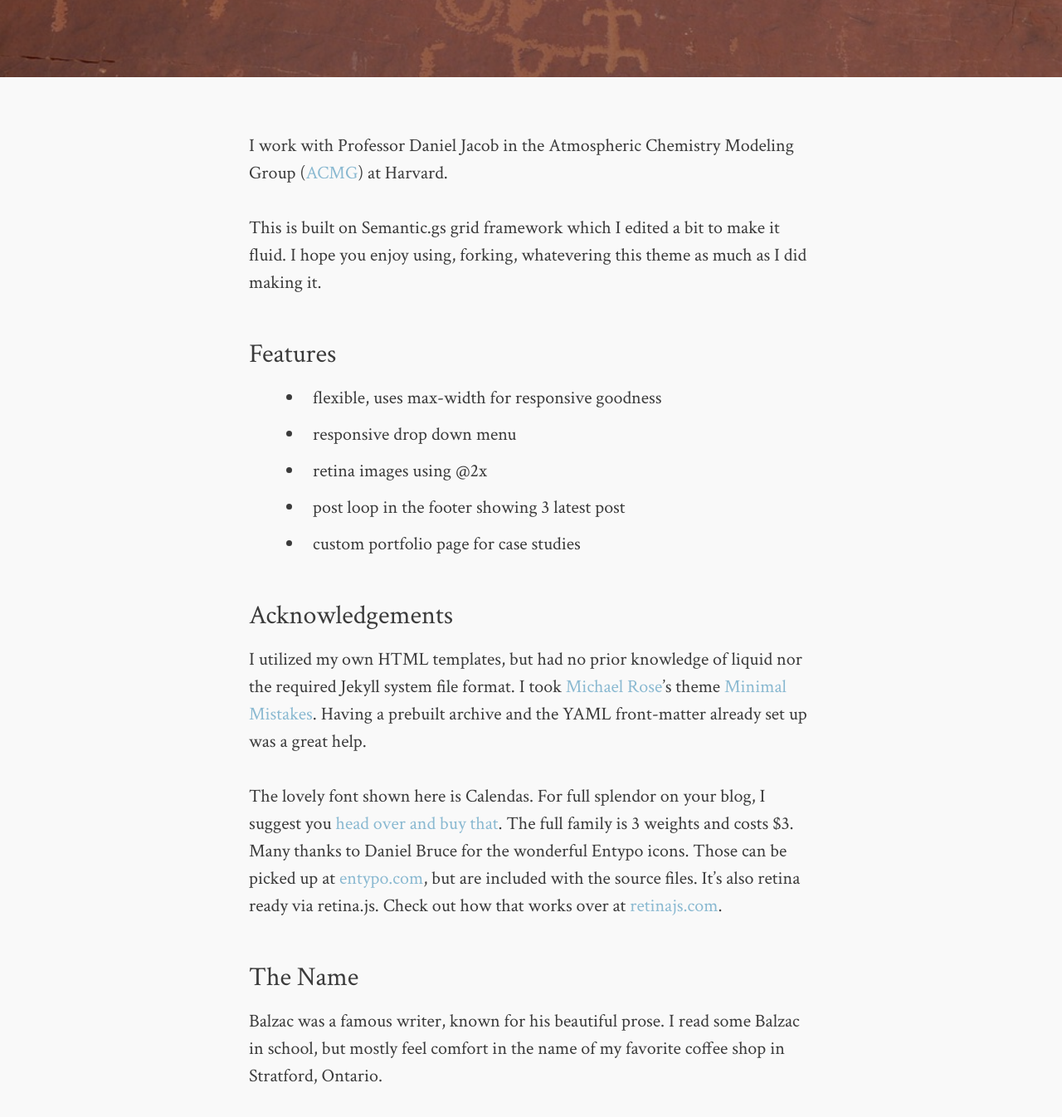
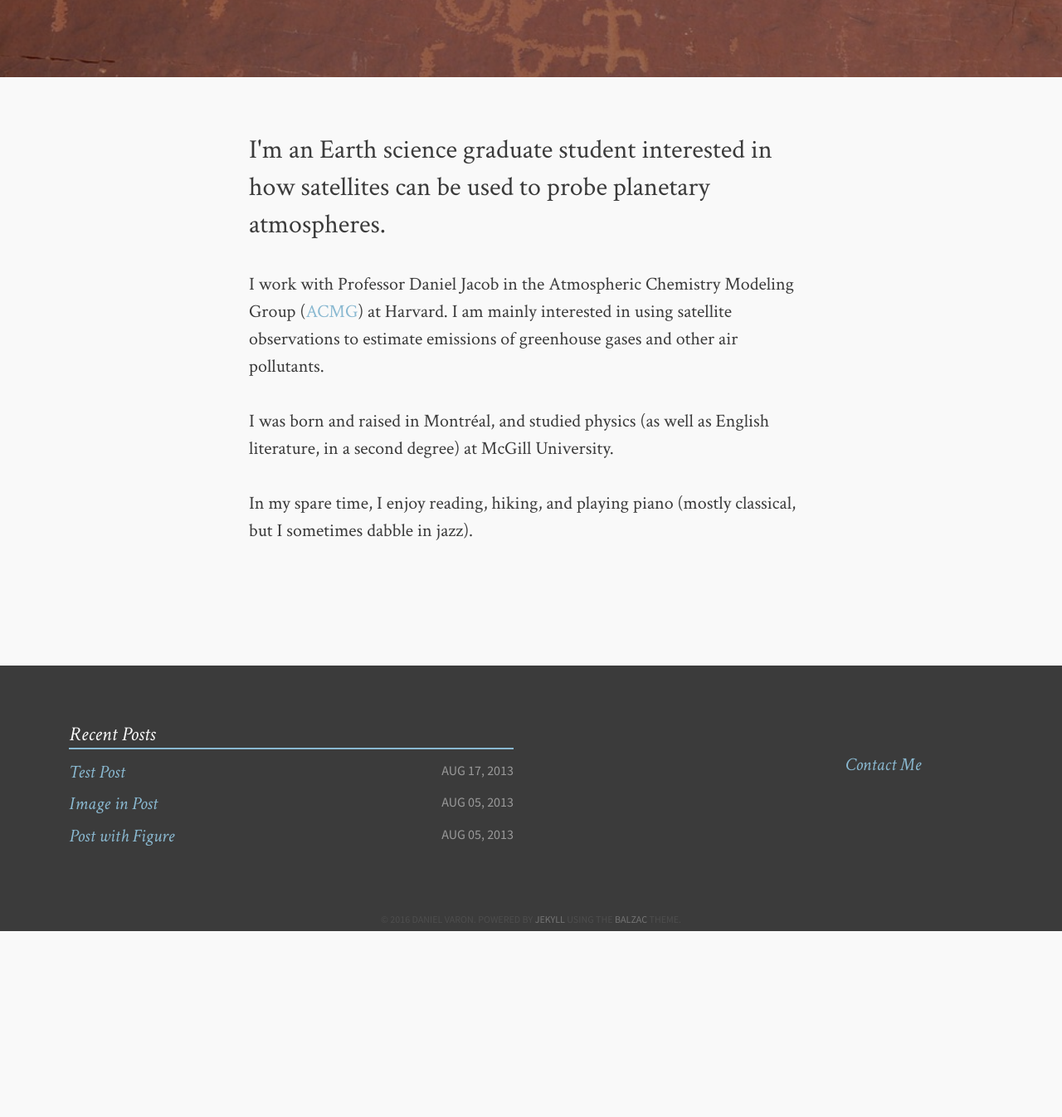
Before and after one commit to djvaron/djvaron.github.io, a Jekyll site: the page built from about.md, in a window 1280 px wide and 1400 px high, scrolled down 457 px. Shown: the top 1346 px of the window at 83% size. Built offline with Jekyll 4.4.1, drawn with Linux system fonts in a browser that asks for light colours; after the commit the page ends 1579 px from its top, so only the background shows below that.

Commit message:
Update about.md

```diff
--- a/about.md
+++ b/about.md
@@ -2,27 +2,14 @@
 layout: page
 permalink: /about/index.html
 title: About
-<!-- description: I'm a PhD student in the Atmospheric Chemistry Modeling Group ([ACMG](http://acmg.seas.harvard.edu/)) at Harvard. -->
+description: I'm an Earth science graduate student interested in how satellites can be used to probe planetary atmospheres.
 tags: [about]
 image:
   feature: about.JPG
 ---
 
-I work with Professor Daniel Jacob in the Atmospheric Chemistry Modeling Group ([ACMG](http://acmg.seas.harvard.edu/)) at Harvard.
+I work with Professor Daniel Jacob in the Atmospheric Chemistry Modeling Group ([ACMG](http://acmg.seas.harvard.edu/)) at Harvard. I am mainly interested in using satellite observations to estimate emissions of greenhouse gases and other air pollutants.
 
-This is built on Semantic.gs grid framework which I edited a bit to make it fluid. I hope you enjoy using, forking, whatevering this theme as much as I did making it.
+I was born and raised in Montr&#233;al, and studied physics (as well as English literature, in a second degree) at McGill University.
 
-### Features
-* flexible, uses max-width for responsive goodness
-* responsive drop down menu
-* retina images using @2x
-* post loop in the footer showing 3 latest post
-* custom portfolio page for case studies
-
-### Acknowledgements
-I utilized my own HTML templates, but had no prior knowledge of liquid nor the required Jekyll system file format. I took [Michael Rose](http://twitter.com/mmistakes)'s theme [Minimal Mistakes](http://mmistakes.github.io/minimal-mistakes/). Having a prebuilt archive and the YAML front-matter already set up was a great help.
-
- The lovely font shown here is Calendas. For full splendor on your blog, I suggest you [head over and buy that](http://calendasplus.com/). The full family is 3 weights and costs $3. Many thanks to Daniel Bruce for the wonderful Entypo icons. Those can be picked up at [entypo.com](http://entypo.com), but are included with the source files. It's also <b>retina ready</b> via retina.js. Check out how that works over at [retinajs.com](http://retinajs.com).
-
-### The Name
-Balzac was a famous writer, known for his beautiful prose. I read some Balzac in school, but mostly feel comfort in the name of my favorite coffee shop in Stratford, Ontario.
+In my spare time, I enjoy reading, hiking, and playing piano (mostly classical, but I sometimes dabble in jazz).
```
